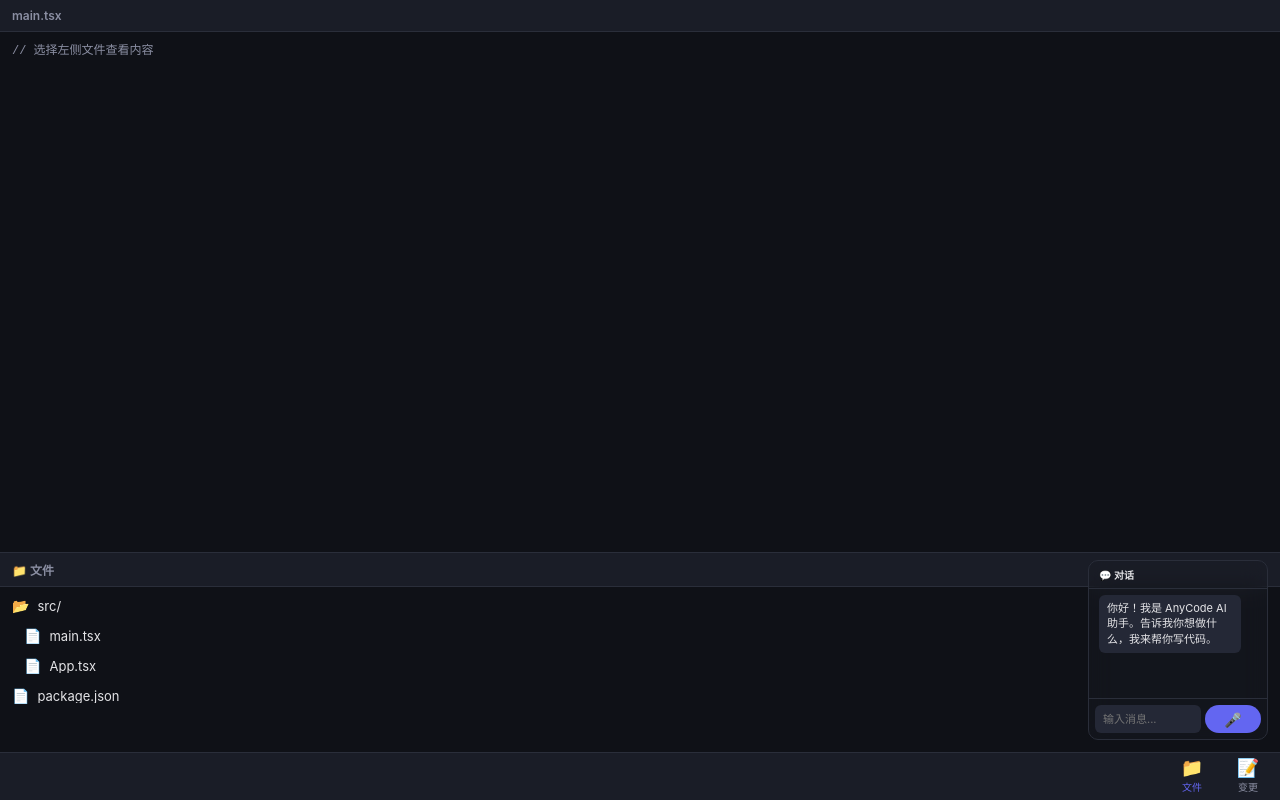
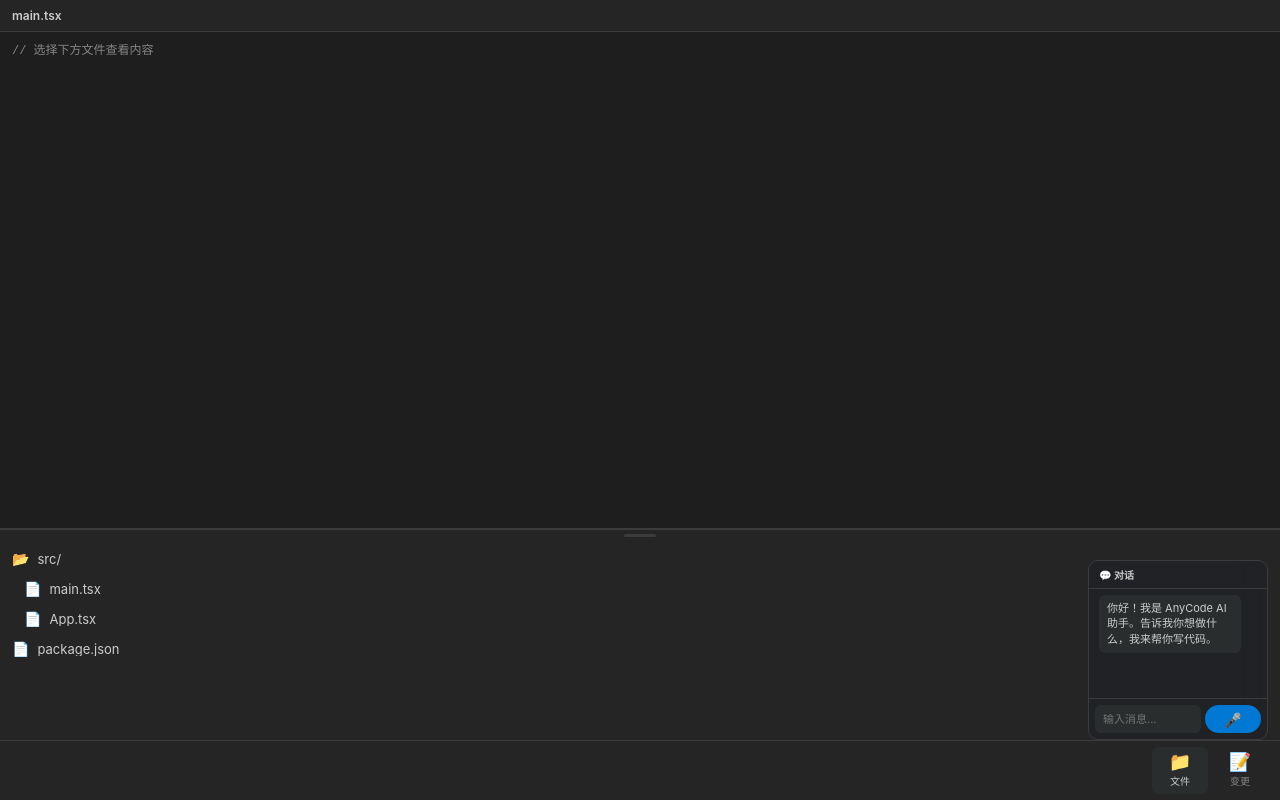
Before and after one commit to wyattzheng/any-code, a React (Vite) app in the folder packages/app/: page / in a window 1280 px wide. Built offline with nearby package versions, Linux system fonts and the light colour scheme.

Commit message:
feat(app): add resize handles, VS Code dark theme, improved tab styling

```diff
--- a/packages/app/src/components/ChangesView.css
+++ b/packages/app/src/components/ChangesView.css
@@ -1,14 +1,13 @@
 .changes-view {
     height: 100%;
     display: flex;
-    flex-direction: column-reverse;
+    flex-direction: column;
 }
 
 .changes-list {
-    border-top: 1px solid var(--color-border);
-    height: 200px;
     flex-shrink: 0;
     overflow-y: auto;
+    background: var(--color-surface);
 }
 
 .change-items {
--- a/packages/app/src/components/ChangesView.tsx
+++ b/packages/app/src/components/ChangesView.tsx
@@ -1,10 +1,57 @@
+import { useState, useRef, useCallback } from "react";
 import "./ChangesView.css";
 
 export function ChangesView() {
+    const [listHeight, setListHeight] = useState(200);
+    const containerRef = useRef<HTMLDivElement>(null);
+    const dragRef = useRef<{ startY: number; startHeight: number } | null>(null);
+
+    const onDragMove = useCallback((clientY: number) => {
+        if (!dragRef.current || !containerRef.current) return;
+        const containerRect = containerRef.current.getBoundingClientRect();
+        const bottomY = containerRect.bottom;
+        const newHeight = Math.max(80, Math.min(bottomY - clientY, containerRect.height - 80));
+        setListHeight(newHeight);
+    }, []);
+
+    const onDragEnd = useCallback(() => {
+        dragRef.current = null;
+    }, []);
+
+    const handleMouseDown = (e: React.MouseEvent) => {
+        e.preventDefault();
+        dragRef.current = { startY: e.clientY, startHeight: listHeight };
+        const onMove = (ev: MouseEvent) => onDragMove(ev.clientY);
+        const onUp = () => { onDragEnd(); window.removeEventListener("mousemove", onMove); window.removeEventListener("mouseup", onUp); };
+        window.addEventListener("mousemove", onMove);
+        window.addEventListener("mouseup", onUp);
+    };
+
+    const handleTouchStart = (e: React.TouchEvent) => {
+        const touch = e.touches[0];
+        dragRef.current = { startY: touch.clientY, startHeight: listHeight };
+        const onMove = (ev: TouchEvent) => { ev.preventDefault(); onDragMove(ev.touches[0].clientY); };
+        const onUp = () => { onDragEnd(); window.removeEventListener("touchmove", onMove); window.removeEventListener("touchend", onUp); };
+        window.addEventListener("touchmove", onMove, { passive: false });
+        window.addEventListener("touchend", onUp);
+    };
+
     return (
-        <div className="changes-view">
-            <div className="changes-list">
-                <div className="panel-header">📝 变更文件</div>
+        <div className="changes-view" ref={containerRef}>
+            <div className="changes-diff">
+                <div className="panel-header">Diff</div>
+                <pre className="diff-content">
+                    <code>{`// 选择下方文件查看 diff`}</code>
+                </pre>
+            </div>
+            <div
+                className="resize-handle"
+                onMouseDown={handleMouseDown}
+                onTouchStart={handleTouchStart}
+            >
+                <div className="resize-grip" />
+            </div>
+            <div className="changes-list" style={{ height: listHeight }}>
                 <div className="change-items">
                     <div className="change-item added">
                         <span className="change-badge">A</span>
@@ -20,12 +67,6 @@ export function ChangesView() {
                     </div>
                 </div>
             </div>
-            <div className="changes-diff">
-                <div className="panel-header">Diff</div>
-                <pre className="diff-content">
-                    <code>{`// 选择左侧文件查看 diff`}</code>
-                </pre>
-            </div>
         </div>
     );
 }
--- a/packages/app/src/components/FileBrowser.css
+++ b/packages/app/src/components/FileBrowser.css
@@ -1,14 +1,32 @@
 .file-browser {
     height: 100%;
     display: flex;
-    flex-direction: column-reverse;
+    flex-direction: column;
 }
 
 .file-browser-sidebar {
-    border-top: 1px solid var(--color-border);
-    height: 200px;
     flex-shrink: 0;
     overflow-y: auto;
+    background: var(--color-surface);
+}
+
+.resize-handle {
+    height: 12px;
+    background: var(--color-surface);
+    border-top: 2px solid var(--color-border);
+    display: flex;
+    align-items: center;
+    justify-content: center;
+    cursor: row-resize;
+    touch-action: none;
+    flex-shrink: 0;
+}
+
+.resize-grip {
+    width: 32px;
+    height: 3px;
+    border-radius: 2px;
+    background: var(--color-border);
 }
 
 .file-browser-content {
@@ -20,7 +38,7 @@
     padding: 8px 12px;
     font-size: 12px;
     font-weight: 600;
-    color: var(--color-text-dim);
+    color: var(--color-text);
     border-bottom: 1px solid var(--color-border);
     background: var(--color-surface);
     position: sticky;
--- a/packages/app/src/components/FileBrowser.tsx
+++ b/packages/app/src/components/FileBrowser.tsx
@@ -1,10 +1,57 @@
+import { useState, useRef, useCallback } from "react";
 import "./FileBrowser.css";
 
 export function FileBrowser() {
+    const [sidebarHeight, setSidebarHeight] = useState(200);
+    const containerRef = useRef<HTMLDivElement>(null);
+    const dragRef = useRef<{ startY: number; startHeight: number } | null>(null);
+
+    const onDragMove = useCallback((clientY: number) => {
+        if (!dragRef.current || !containerRef.current) return;
+        const containerRect = containerRef.current.getBoundingClientRect();
+        const bottomY = containerRect.bottom;
+        const newHeight = Math.max(80, Math.min(bottomY - clientY, containerRect.height - 80));
+        setSidebarHeight(newHeight);
+    }, []);
+
+    const onDragEnd = useCallback(() => {
+        dragRef.current = null;
+    }, []);
+
+    const handleMouseDown = (e: React.MouseEvent) => {
+        e.preventDefault();
+        dragRef.current = { startY: e.clientY, startHeight: sidebarHeight };
+        const onMove = (ev: MouseEvent) => onDragMove(ev.clientY);
+        const onUp = () => { onDragEnd(); window.removeEventListener("mousemove", onMove); window.removeEventListener("mouseup", onUp); };
+        window.addEventListener("mousemove", onMove);
+        window.addEventListener("mouseup", onUp);
+    };
+
+    const handleTouchStart = (e: React.TouchEvent) => {
+        const touch = e.touches[0];
+        dragRef.current = { startY: touch.clientY, startHeight: sidebarHeight };
+        const onMove = (ev: TouchEvent) => { ev.preventDefault(); onDragMove(ev.touches[0].clientY); };
+        const onUp = () => { onDragEnd(); window.removeEventListener("touchmove", onMove); window.removeEventListener("touchend", onUp); };
+        window.addEventListener("touchmove", onMove, { passive: false });
+        window.addEventListener("touchend", onUp);
+    };
+
     return (
-        <div className="file-browser">
-            <div className="file-browser-sidebar">
-                <div className="panel-header">📁 文件</div>
+        <div className="file-browser" ref={containerRef}>
+            <div className="file-browser-content">
+                <div className="panel-header">main.tsx</div>
+                <pre className="file-content">
+                    <code>{`// 选择下方文件查看内容`}</code>
+                </pre>
+            </div>
+            <div
+                className="resize-handle"
+                onMouseDown={handleMouseDown}
+                onTouchStart={handleTouchStart}
+            >
+                <div className="resize-grip" />
+            </div>
+            <div className="file-browser-sidebar" style={{ height: sidebarHeight }}>
                 <div className="file-tree">
                     <div className="file-tree-item folder">
                         <span className="file-icon">📂</span>
@@ -24,12 +71,6 @@ export function FileBrowser() {
                     </div>
                 </div>
             </div>
-            <div className="file-browser-content">
-                <div className="panel-header">main.tsx</div>
-                <pre className="file-content">
-                    <code>{`// 选择左侧文件查看内容`}</code>
-                </pre>
-            </div>
         </div>
     );
 }
--- a/packages/app/src/components/TabBar.css
+++ b/packages/app/src/components/TabBar.css
@@ -1,10 +1,11 @@
 .tab-bar {
     display: flex;
     align-items: center;
-    height: var(--tab-height);
+    min-height: var(--tab-height);
     background: var(--color-surface);
     border-top: 1px solid var(--color-border);
-    padding: 0 4px;
+    padding: 6px 12px;
+    gap: 4px;
     flex-shrink: 0;
     z-index: 100;
 }
@@ -27,7 +28,8 @@
 }
 
 .tab-item.active {
-    color: var(--color-accent);
+    background: var(--color-surface-hover);
+    color: var(--color-text);
 }
 
 .tab-icon {
--- a/packages/app/src/index.css
+++ b/packages/app/src/index.css
@@ -1,15 +1,15 @@
 :root {
-    --color-bg: #0f1117;
-    --color-surface: #1a1d27;
-    --color-surface-hover: #242836;
-    --color-border: #2a2e3a;
-    --color-text: #e4e4e7;
-    --color-text-dim: #8b8fa3;
-    --color-accent: #6366f1;
-    --color-accent-hover: #818cf8;
-    --color-danger: #ef4444;
-    --color-success: #22c55e;
-    --color-warning: #f59e0b;
+    --color-bg: #1e1e1e;
+    --color-surface: #252526;
+    --color-surface-hover: #2a2d2e;
+    --color-border: #3c3c3c;
+    --color-text: #cccccc;
+    --color-text-dim: #858585;
+    --color-accent: #0078d4;
+    --color-accent-hover: #1a8ceb;
+    --color-danger: #f14c4c;
+    --color-success: #89d185;
+    --color-warning: #cca700;
 
     --tab-height: 48px;
     --radius: 10px;
```
